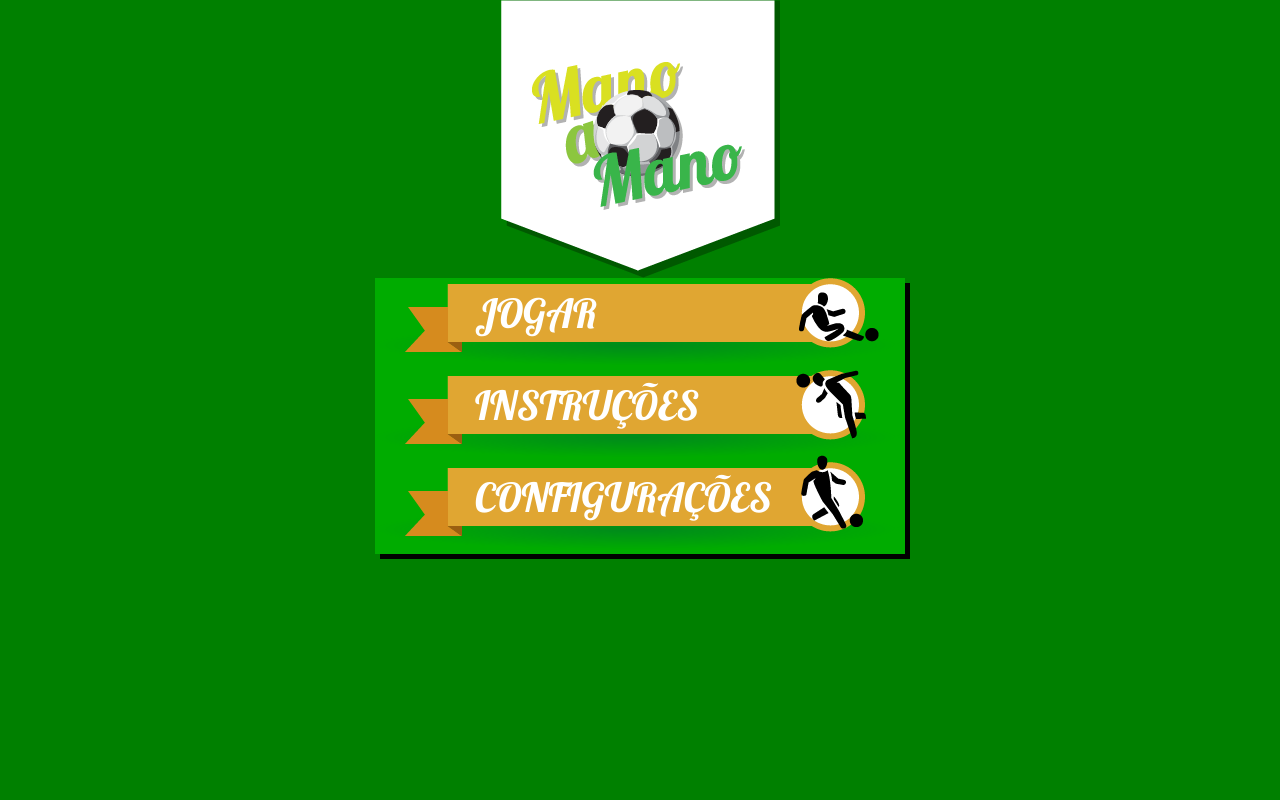
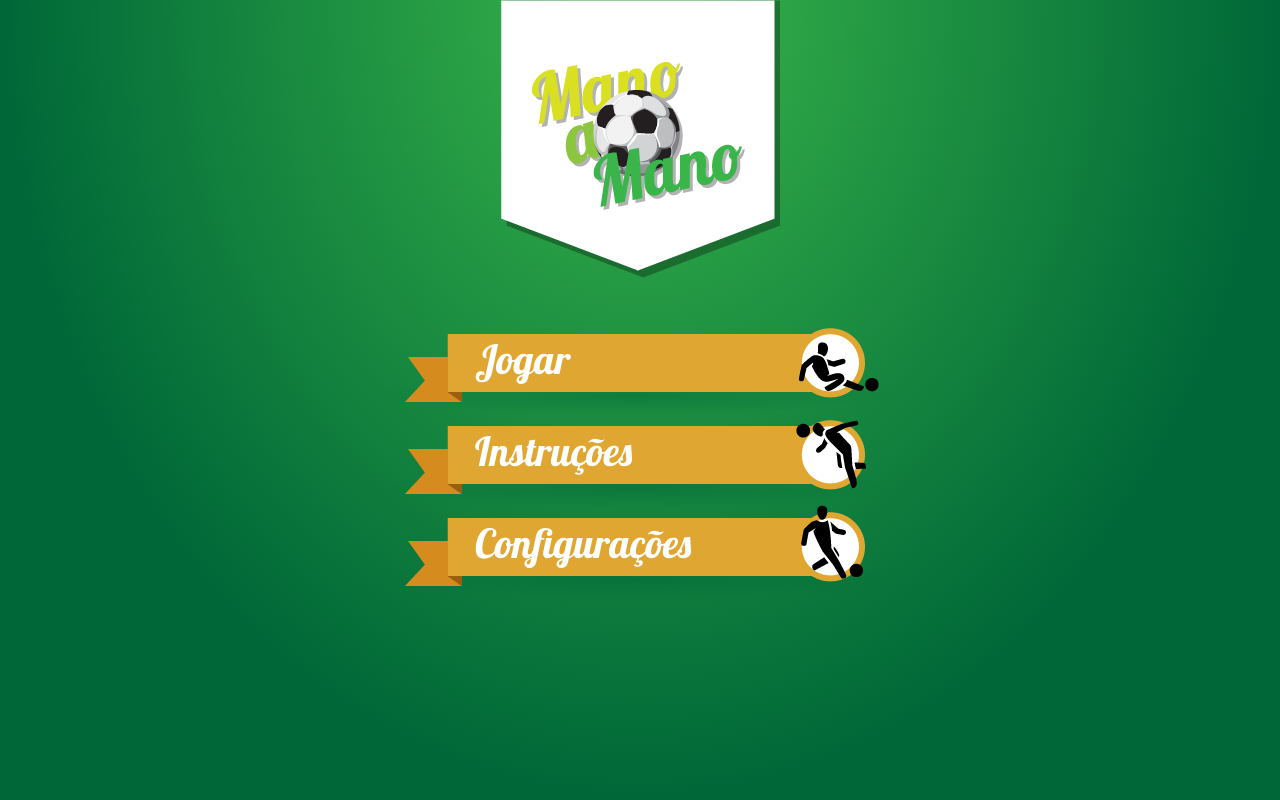
Before and after one commit to rssilva/newsCardGame, a PHP site: page /index.html in a window 1280 px wide. Run offline with PHP 8.4, Linux system fonts and the light colour scheme.

Commit message:
Background Gradient and Home Screen adjustments.

```diff
--- a/css/style.css
+++ b/css/style.css
@@ -3,7 +3,11 @@ html, body {
 	padding: 0;
 	height: 100%;
 	min-height: 100%;
-	background: green;
+	background: #006838; /* Old browsers */
+	background: -webkit-radial-gradient(top, ellipse cover,  #39b54a 0%, #006838 70%); /* Chrome10+,Safari5.1+ */
+	background: -o-radial-gradient(top, ellipse cover,  #39b54a 0%, #006838 70%); /* Opera 12+ */
+	background: -ms-radial-gradient(top, ellipse cover,  #39b54a 0%, #006838 70%); /* IE10+ */
+	background: radial-gradient(ellipse at top,  #39b54a 0%, #006838 70%); /* W3C */
 }
 
 .display-none {display: none}
@@ -203,15 +207,10 @@ html, body {
 }
 
 #start-modal {
-	/*position: absolute;*/
-	top: 300px;
-	/*left: 50%;*/
 	z-index: 2;
 	width: 530px;
 	min-height: 200px;
-	background-color: #00AC00; /*just kidding, this value is awful*/
-	margin: 0 auto;
-	box-shadow: 5px 5px;
+	margin: 50px auto 0 auto;
 }
 
 .start-options-list{
@@ -230,12 +229,11 @@ html, body {
 
 .start-label {
 	font-size: 40px;
-	line-height: 70px;
+	line-height: 63px;
 	color: #fff;
 	display: block;
 	float: left;
 	font-family: 'Lobster', cursive;
-	text-transform: uppercase;
 }
 
 .start-image {
```
